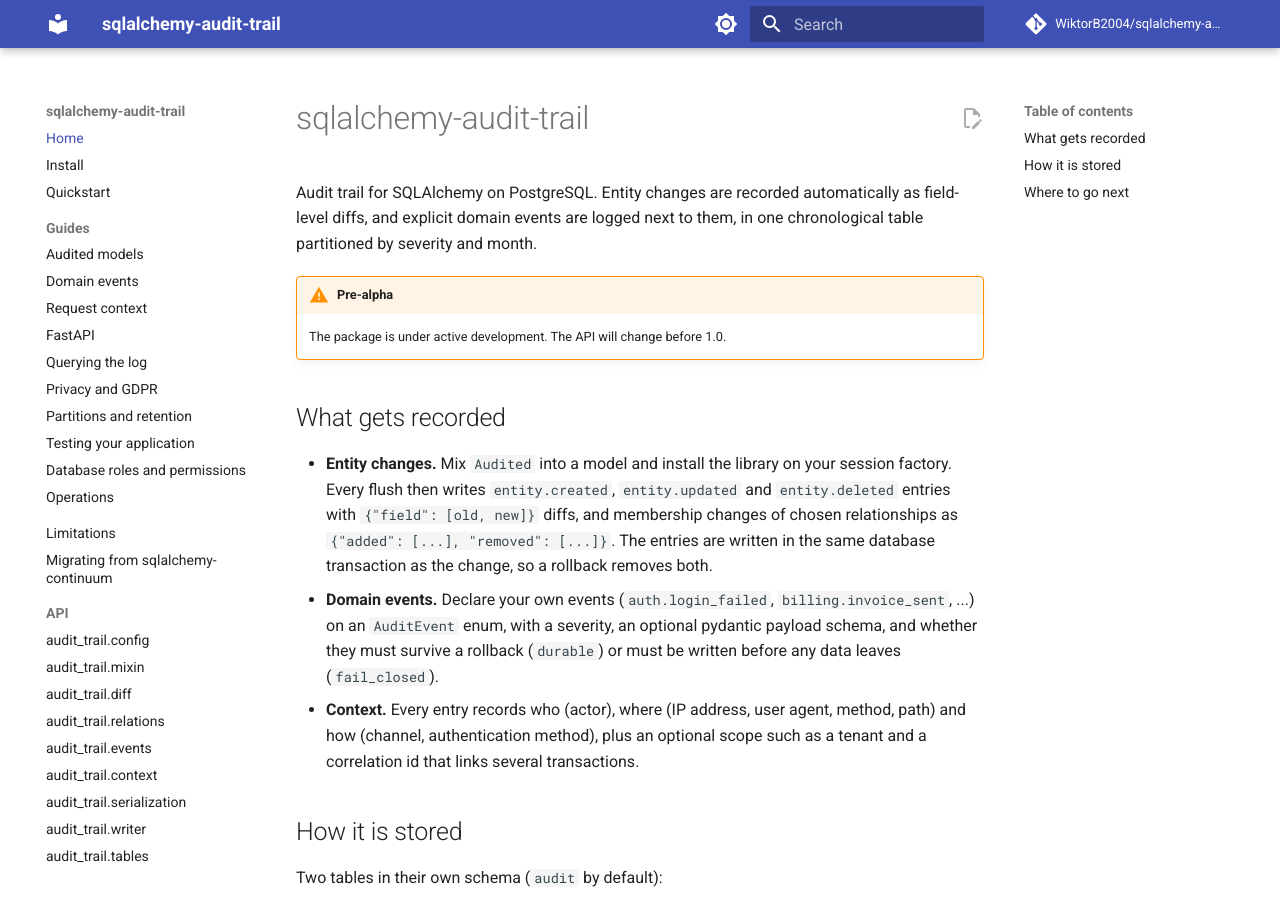
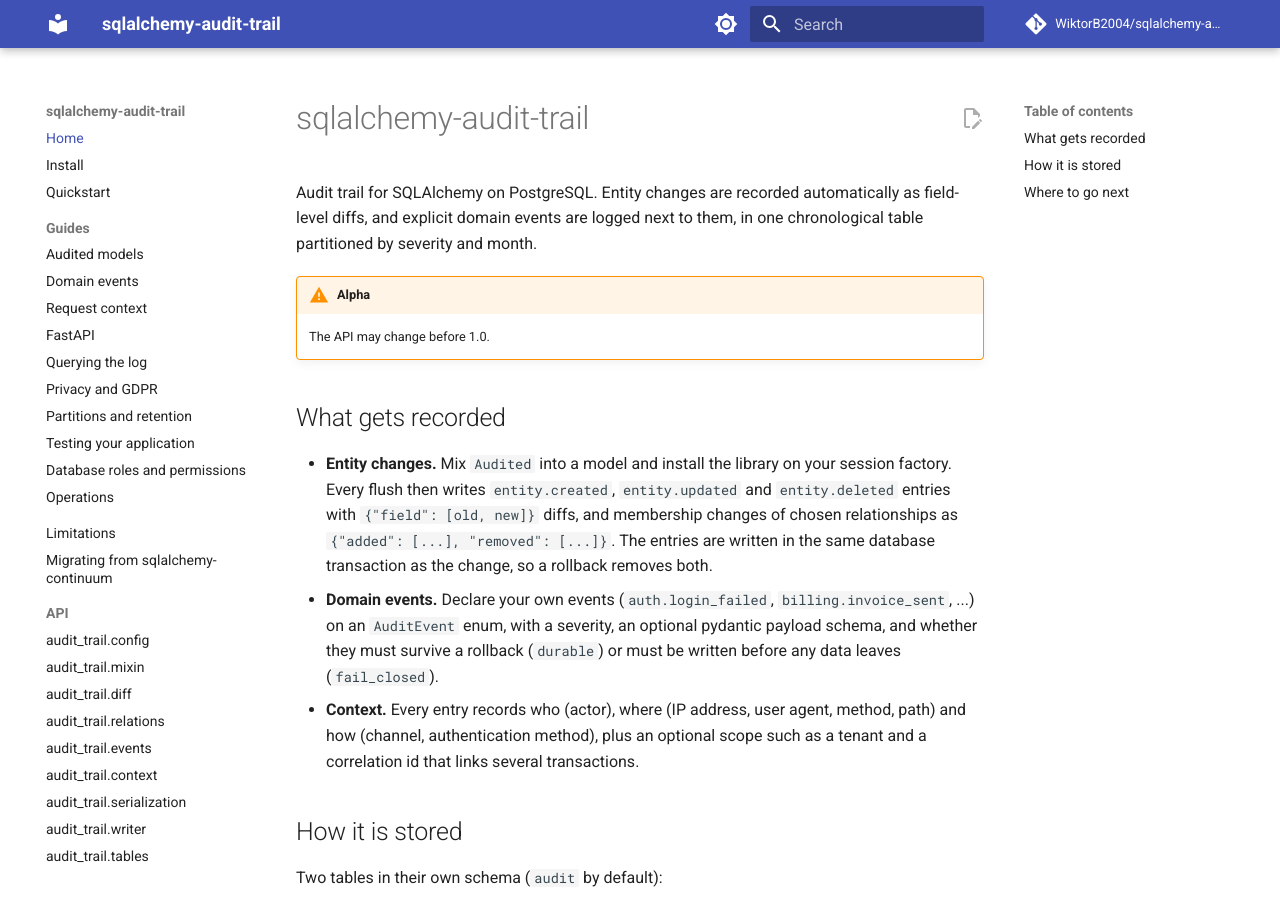
Before and after one commit to WiktorB2004/sqlalchemy-audit-trail, an MkDocs documentation site: the page built from docs/index.md, in a window 1280 px wide and 900 px high. Built offline with MkDocs 1.6.1 and Material for MkDocs 9.7.7, drawn with Linux system fonts in a browser that asks for light colours; comment, search, counter and statistics services are not loaded.

```diff
--- a/docs/index.md
+++ b/docs/index.md
@@ -2,8 +2,8 @@
 
 Audit trail for SQLAlchemy on PostgreSQL. Entity changes are recorded automatically as field-level diffs, and explicit domain events are logged next to them, in one chronological table partitioned by severity and month.
 
-!!! warning "Pre-alpha"
-    The package is under active development. The API will change before 1.0.
+!!! warning "Alpha"
+    The API may change before 1.0.
 
 ## What gets recorded
 
--- a/pyproject.toml
+++ b/pyproject.toml
@@ -1,6 +1,6 @@
 [project]
 name = "sqlalchemy-audit-trail"
-version = "0.1.0a1"
+version = "0.1.0"
 description = "Audit trail for SQLAlchemy on PostgreSQL: entity change diffs and domain events in one partitioned log"
 readme = "README.md"
 license = "MIT"
@@ -16,7 +16,7 @@ keywords = [
     "gdpr",
 ]
 classifiers = [
-    "Development Status :: 2 - Pre-Alpha",
+    "Development Status :: 3 - Alpha",
     "Intended Audience :: Developers",
     "License :: OSI Approved :: MIT License",
     "Operating System :: OS Independent",
```
Also changed, not shown: CHANGELOG.md (+4 -0 lines), 2 other files.
